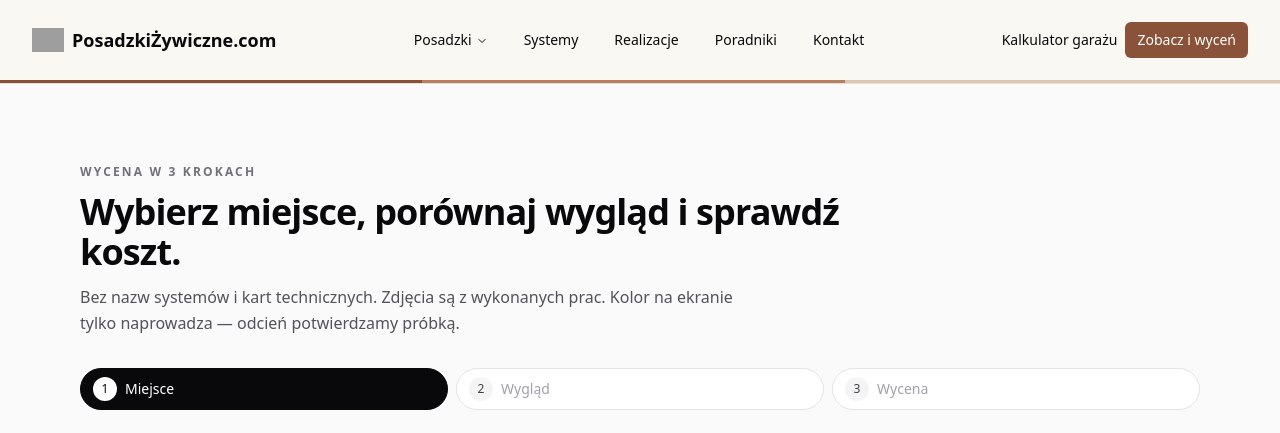
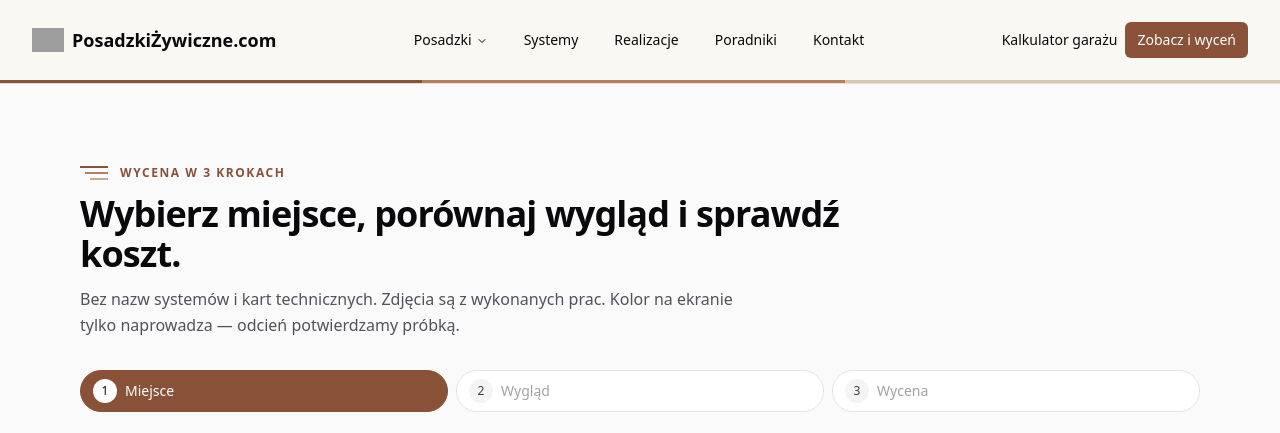
Before and after one commit to damianGG/posadzki-zywiczne, a Next.js app: page /zamow in a window 1280 px wide. Shown: the top 433 px of the page. Built offline with nearby package versions, Linux system fonts and the light colour scheme; grey boxes are pictures that could not be loaded.

Commit message:
fix(ux): align quote palette and photo captions with visual identity

```diff
--- a/app/garaze/page.tsx
+++ b/app/garaze/page.tsx
@@ -117,7 +117,7 @@ export default async function GaragePage() {
         </div>
       </section>
 
-      <nav aria-label="Pytania przed wyborem posadzki" className="sticky top-20 z-30 border-y bg-white/95 backdrop-blur">
+      <nav aria-label="Pytania przed wyborem posadzki" className="sticky top-[83px] z-30 border-y bg-white/95 backdrop-blur">
         <div className="mx-auto flex max-w-7xl items-center gap-2 overflow-x-auto px-4 py-2 sm:px-6">
           {[["#cena","Cena"],["#wykonczenia","Wykończenia"],["#realizacje","Zdjęcia"],["#garaz-detale","Detale"],["#garaz-przebieg","Przebieg"],["#garaz-faq","Wady i pytania"],["#garaz-opinie","Opinie"]].map(([href,label]) => (
             <a key={href} href={href} className="shrink-0 rounded-full px-3 py-2.5 text-sm font-semibold hover:bg-zinc-100 focus-visible:outline">{label}</a>
--- a/components/order-flow.tsx
+++ b/components/order-flow.tsx
@@ -137,7 +137,7 @@ export default function OrderFlow({ heading = "h2" }: { heading?: "h1" | "h2" })
   return (
     <section id="zamow" aria-labelledby="order-flow-heading" className="bg-zinc-50 py-14 sm:py-20">
       <div className="mx-auto max-w-6xl px-4">
-        <p className="text-xs font-semibold uppercase tracking-[0.18em] text-zinc-500">Wycena w 3 krokach</p>
+        <p className="brand-eyebrow">Wycena w 3 krokach</p>
         <Title id="order-flow-heading" className="mt-3 max-w-3xl text-3xl font-semibold tracking-tight text-zinc-950 sm:text-4xl">
           Wybierz miejsce, porównaj wygląd i sprawdź koszt.
         </Title>
@@ -159,7 +159,7 @@ export default function OrderFlow({ heading = "h2" }: { heading?: "h1" | "h2" })
                   }}
                   className={
                     "flex w-full items-center gap-2 rounded-full border px-3 py-2 text-left text-sm font-medium " +
-                    (active ? "border-zinc-950 bg-zinc-950 text-white" : done ? "border-zinc-300 bg-white text-zinc-900" : "border-zinc-200 bg-white text-zinc-400")
+                    (active ? "border-[#895238] bg-[#895238] text-white" : done ? "border-zinc-300 bg-white text-zinc-900" : "border-zinc-200 bg-white text-zinc-400")
                   }
                   aria-current={active ? "step" : undefined}
                 >
@@ -270,10 +270,10 @@ export default function OrderFlow({ heading = "h2" }: { heading?: "h1" | "h2" })
             </div>
 
             {sent ? (
-              <div className="rounded-2xl bg-zinc-950 p-6 text-white sm:p-8" role="status">
-                <p className="text-xs font-semibold uppercase tracking-widest text-zinc-400">Wysłane</p>
+              <div className="rounded-2xl brand-surface p-6 sm:p-8" role="status">
+                <p className="brand-eyebrow">Wysłane</p>
                 <h3 className="mt-3 text-3xl font-semibold tracking-tight">Dziękujemy. Oddzwonimy.</h3>
-                <p className="mt-4 leading-relaxed text-zinc-300">
+                <p className="mt-4 leading-relaxed text-stone-600">
                   Zapytanie o {place.title.toLowerCase()} ({look.title.toLowerCase()}, {area.replace(",", ".")} m², {city}) jest u nas.
                   Zadzwonimy na {phone}. Jeśli beton jest pęknięty albo tłusty, doślij zdjęcie całej podłogi i zbliżenie uszkodzeń na biuro@posadzkizywiczne.com.
                 </p>
@@ -330,7 +330,7 @@ export default function OrderFlow({ heading = "h2" }: { heading?: "h1" | "h2" })
                     Otwórz wiadomość e-mail z tymi danymi (zdjęcia dołącz ręcznie)
                   </a>
                 )}
-                <button type="submit" disabled={sending} className="mt-5 inline-flex w-full items-center justify-center gap-2 rounded-full bg-zinc-950 px-6 py-3.5 text-sm font-semibold text-white hover:bg-zinc-800 disabled:opacity-60 sm:w-auto">
+                <button type="submit" disabled={sending} className="mt-5 inline-flex w-full items-center justify-center gap-2 rounded-full brand-button px-6 py-3.5 text-sm font-semibold disabled:opacity-60 sm:w-auto">
                   {sending ? "Wysyłam…" : "Poproś o wycenę"} <ArrowRight className="h-4 w-4" aria-hidden="true" />
                 </button>
                 {place.id === "garaz" && (
--- a/components/project-photo.tsx
+++ b/components/project-photo.tsx
@@ -24,7 +24,7 @@ export default function ProjectPhoto({ src, alt, caption, sizes = "(max-width: 7
           <Dialog.Overlay className="fixed inset-0 z-[100] bg-black/85" />
           <Dialog.Content className="fixed left-1/2 top-1/2 z-[101] w-[calc(100%_-_2rem)] max-w-5xl -translate-x-1/2 -translate-y-1/2 overflow-y-auto rounded-2xl bg-white p-4 shadow-xl sm:p-6 max-h-[94dvh]">
             <Dialog.Title className="pr-12 text-lg font-semibold text-zinc-950">{caption}</Dialog.Title>
-            <Dialog.Description className="mt-2 pr-10 text-sm text-zinc-600">Pełny kadr z realizacji. Kolor na ekranie może różnić się od rzeczywistej próbki.</Dialog.Description>
+            <Dialog.Description className="mt-2 pr-10 text-sm text-zinc-600">Pełny kadr zdjęcia. Kolor na ekranie może różnić się od rzeczywistej próbki.</Dialog.Description>
             <div className="relative mt-4 h-[65dvh]">
               <Image src={src} alt={alt} fill sizes="(max-width: 1024px) 95vw, 1000px" quality={85} className="object-contain" />
             </div>
```
